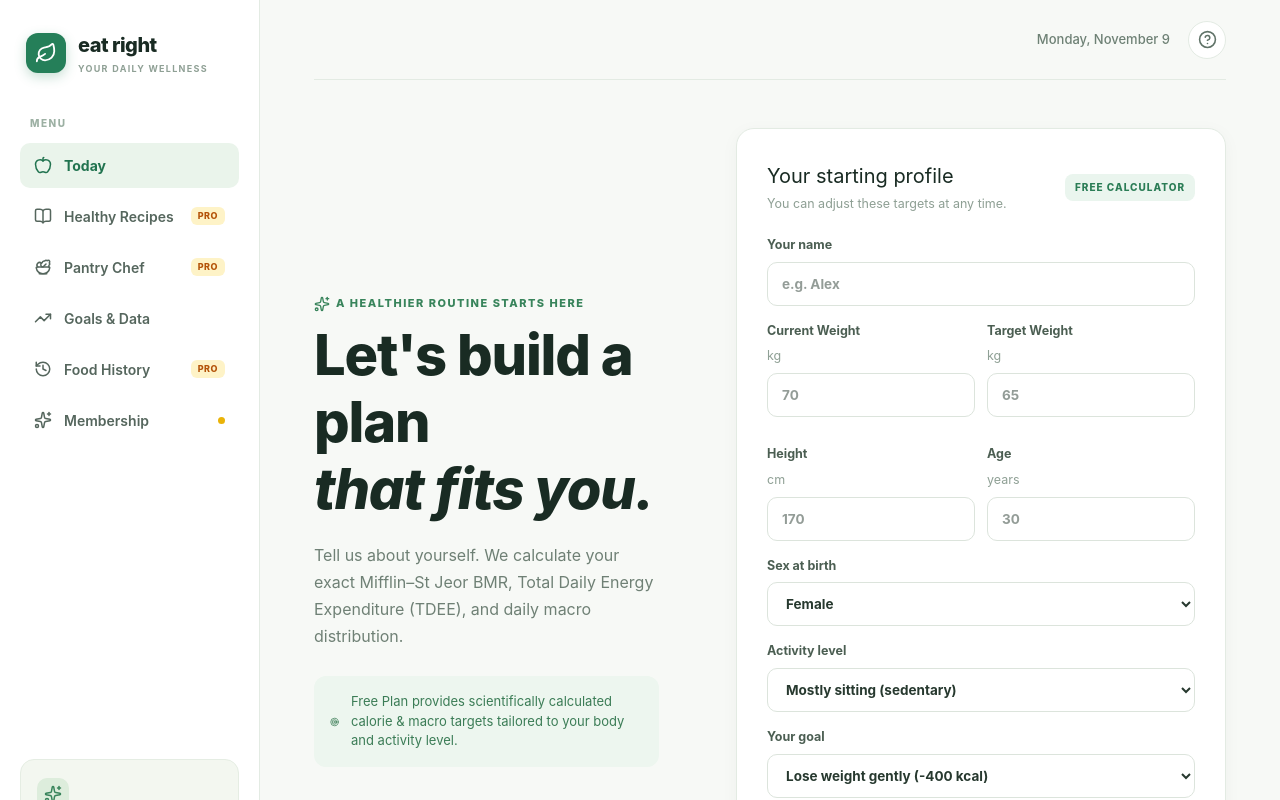
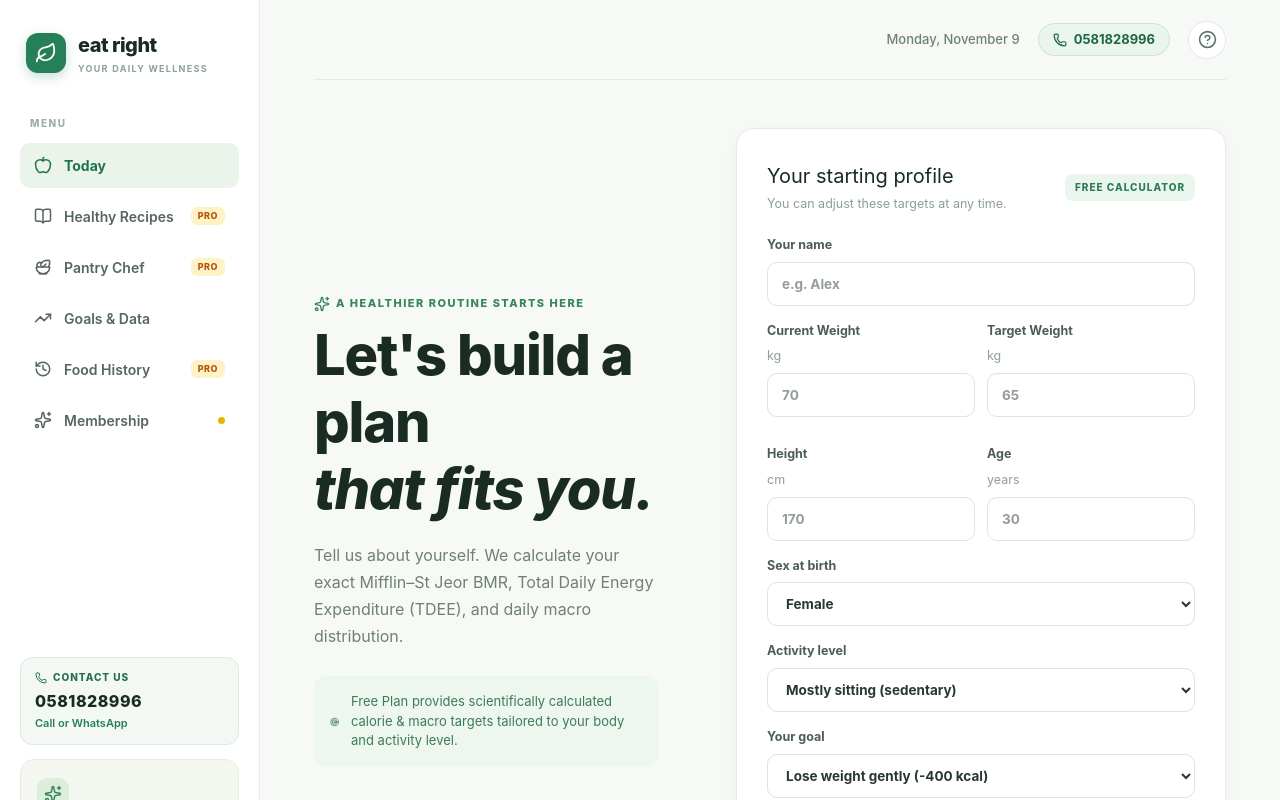
Before and after one commit to moddarmourad/eat-right, a Next.js app: page / in a window 1280 px wide. Shown: the top 800 px of the page. Built offline with nearby package versions, Linux system fonts and the light colour scheme.

Commit message:
feat: add contact phone 0581828996 across the app

```diff
--- a/src/app/globals.css
+++ b/src/app/globals.css
@@ -168,6 +168,78 @@ a { color: inherit; text-decoration: none; }
   line-height: 1.5;
   margin: 6px 0 0;
 }
+
+.contact-box {
+  background: #f4f8f4;
+  border: 1px solid #dfebdf;
+  border-radius: 12px;
+  padding: 12px 14px;
+  margin-bottom: 14px;
+}
+
+.contact-label {
+  display: flex;
+  align-items: center;
+  gap: 6px;
+  font-size: 10px;
+  font-weight: 800;
+  color: #276f4c;
+  letter-spacing: 1px;
+}
+
+.contact-number {
+  display: block;
+  font-size: 16px;
+  font-weight: 800;
+  color: var(--ink);
+  letter-spacing: 0.5px;
+  margin: 4px 0 2px;
+}
+
+.contact-number:hover { color: #23845b; text-decoration: underline; }
+
+.contact-sub {
+  font-size: 11px;
+  color: #257e57;
+  font-weight: 600;
+}
+
+.contact-sub a:hover { text-decoration: underline; }
+
+.contact-pill {
+  display: inline-flex;
+  align-items: center;
+  gap: 7px;
+  background: #eaf5ee;
+  color: #1e6744;
+  border: 1px solid #cbe4d4;
+  padding: 6px 14px;
+  border-radius: 20px;
+  font-size: 13px;
+  font-weight: 750;
+  transition: all 0.15s ease;
+}
+
+.contact-pill:hover {
+  background: #1e6744;
+  color: #fff;
+}
+
+.support-banner {
+  background: #eef7f0;
+  border: 1px solid #d4ead9;
+  border-radius: 14px;
+  padding: 16px 20px;
+  display: flex;
+  align-items: center;
+  gap: 16px;
+  margin-top: 24px;
+  color: var(--ink);
+}
+
+.support-banner strong { font-size: 14px; display: block; }
+.support-banner p { color: #586d60; font-size: 13px; margin: 4px 0 0; }
+.support-banner a { color: #23845b; font-weight: 700; text-decoration: underline; }
 
 .user-chip {
   border-top: 1px solid var(--line);
--- a/src/app/page.tsx
+++ b/src/app/page.tsx
@@ -24,6 +24,7 @@ import {
   History,
   Leaf,
   Lock,
+  Phone,
   Plus,
   RotateCcw,
   Salad,
@@ -554,6 +555,22 @@ function HomeContent() {
         </nav>
 
         <div className="sidebar-bottom">
+          <div className="contact-box">
+            <div className="contact-label">
+              <Phone size={12} />
+              <span>CONTACT US</span>
+            </div>
+            <a href="tel:0581828996" className="contact-number">
+              0581828996
+            </a>
+            <div className="contact-sub">
+              Call or{" "}
+              <a href="https://wa.me/971581828996" target="_blank" rel="noreferrer">
+                WhatsApp
+              </a>
+            </div>
+          </div>
+
           <div className="sidebar-tip">
             <span className="tip-icon">
               <Sparkles size={18} />
@@ -606,6 +623,14 @@ function HomeContent() {
               day: "numeric",
             })}
           </span>
+          <a
+            href="tel:0581828996"
+            className="contact-pill"
+            title="Call Eat Right support"
+          >
+            <Phone size={14} />
+            <span>0581828996</span>
+          </a>
           <button
             className="help-button"
             title="Nutrition formula details"
@@ -2076,6 +2101,20 @@ function Membership({ app, onUpgrade }: { app: AppState; onUpgrade: () => void }
           </small>
         </div>
       </div>
+
+      <div className="support-banner">
+        <Phone size={22} style={{ color: "#23845b", flexShrink: 0 }} />
+        <div>
+          <strong>Need assistance or personalized meal planning?</strong>
+          <p>
+            Our dedicated support team is available via direct phone and WhatsApp:{" "}
+            <a href="tel:0581828996">0581828996</a> ·{" "}
+            <a href="https://wa.me/971581828996" target="_blank" rel="noreferrer">
+              Chat on WhatsApp
+            </a>
+          </p>
+        </div>
+      </div>
     </section>
   );
 }
```
